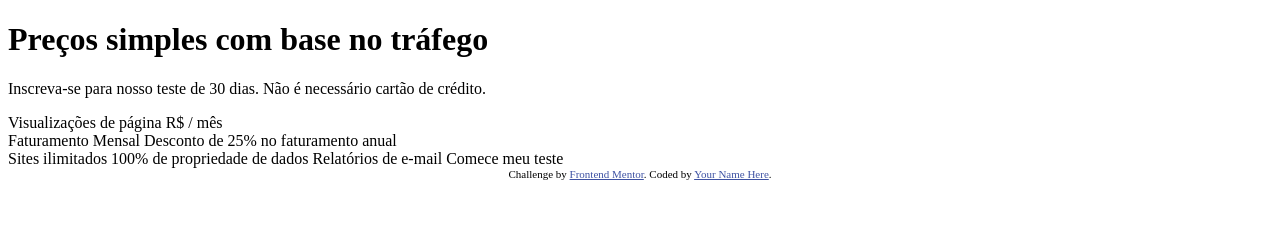
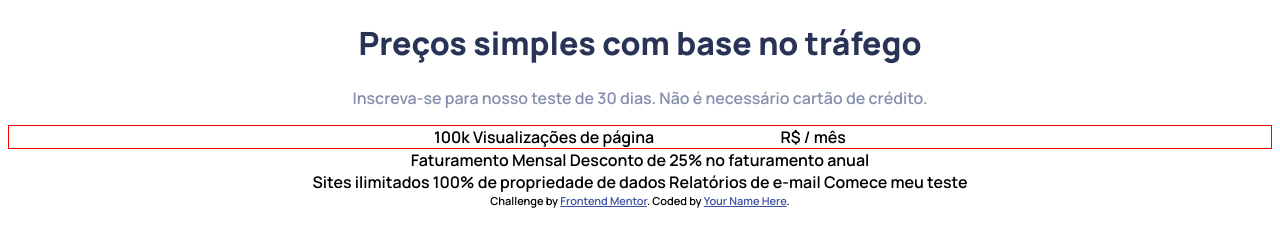
Before and after one commit to Cichinato-Ivan/ComponenteDePreco, a plain HTML site: page index.html in a window 1280 px wide. Drawn offline with Linux system fonts and the light colour scheme.

Commit message:
estilização de textos

```diff
--- a/css/styles.css
+++ b/css/styles.css
@@ -1,6 +1,35 @@
-header{
+body{
+    text-align: center;
+    font-family: 'Manrope', sans-serif;
+}
 
+/*Início Estilização do Cabeçalho */
+.dark-desaturated-blue {
+    color: hsl(227, 35%, 25%);
 }
+
+.grayish-blue{
+    color: hsl(225, 20%, 60%);
+}
+/*Fim Estilização do Cabeçalho */
+
+/*Início Estilização da Sessão Views */
+#views{
+    border: 1px solid red;
+}
+
+.flex-container{
+    display: flex;
+    justify-content: center;
+}
+
+.pages{
+    margin-right: 10%;
+}
+
+/* .pages{
+    margin-right: 5%;
+} */
 
 .attribution {
     font-size: 11px;
--- a/index.html
+++ b/index.html
@@ -10,27 +10,37 @@
 
     <link rel="stylesheet" href="./css/styles.css">
 
+    <!-- Fonts -->
+
+    <link rel="preconnect" href="https://fonts.googleapis.com">
+    <link rel="preconnect" href="https://fonts.gstatic.com" crossorigin>
+    <link href="https://fonts.googleapis.com/css2?family=Manrope:wght@600;800&display=swap" rel="stylesheet">
+
   </head>
   <body>
 
     <header>
       <!-- Simple, traffic-based pricing
       Sign-up for our 30-day trial. No credit card required. -->
-      <h1>
+      <h1 class="dark-desaturated-blue">
         Preços simples com base no tráfego
       </h1>
 
-      <p>
+      <p class="grayish-blue">
         Inscreva-se para nosso teste de 30 dias. Não é necessário cartão de crédito.
       </p>
     </header>
 
 
-    <section>
+    <section id="views" class="flex-container">
       <!-- Pageviews
       $ /month -->
-      Visualizações de página
-      R$ / mês
+      <div class="pages">
+        100k Visualizações de página
+      </div>
+      <div class="pricing">
+        R$ / mês
+      </div>
     </section>
 
 
```
